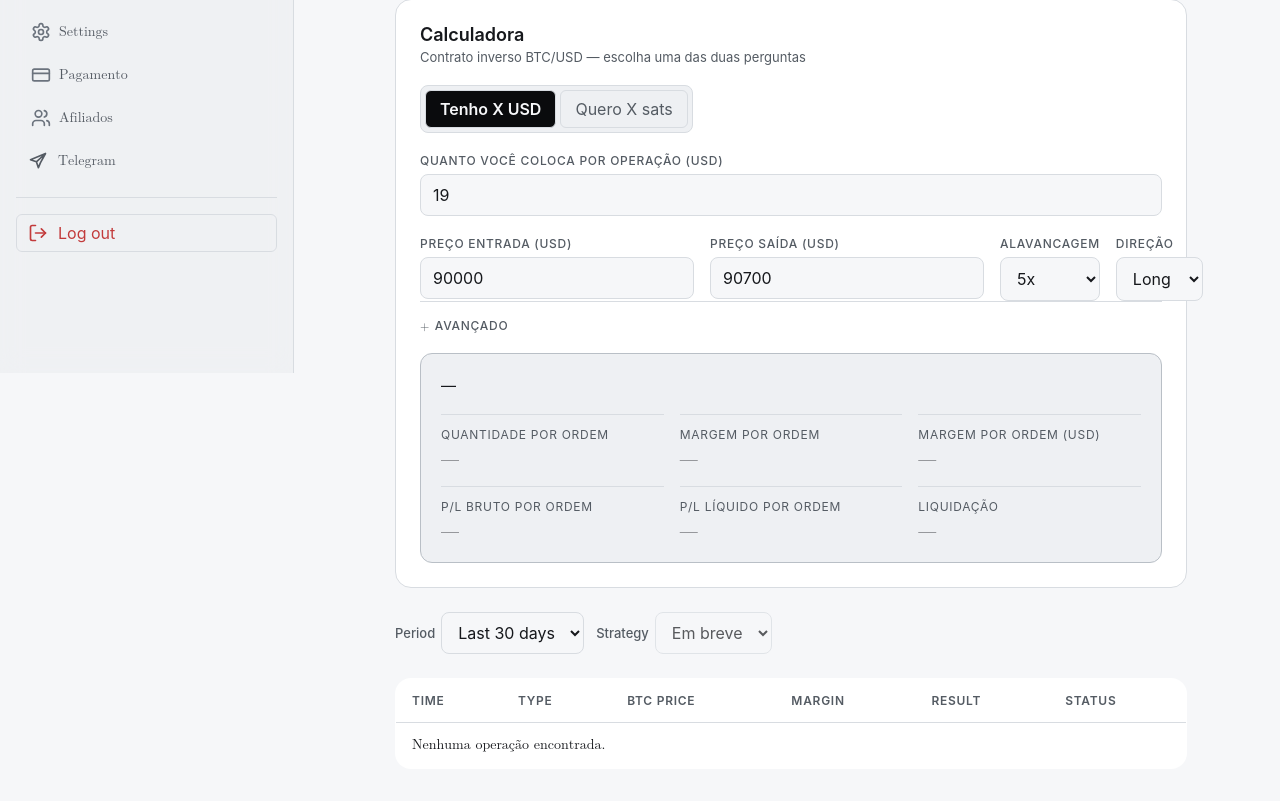
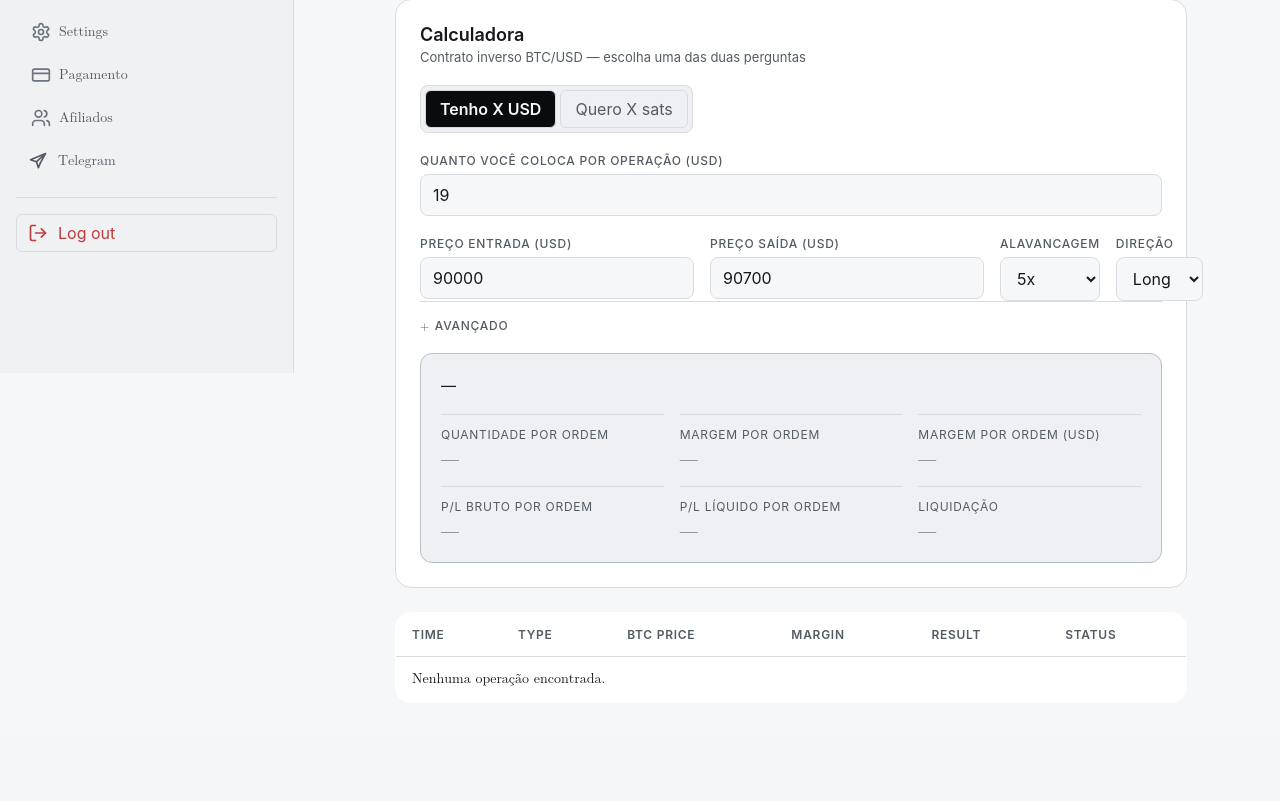
Before and after one commit to Leayxz/clark, a Django app: template source/operations/templates/operations.html in a window 1280 px wide. Shown: the part 427-1228 px from the top of the page. After the commit the page ends 1113 px from the top, so only its background shows below. Run offline with Django 3.2, Linux system fonts and the light colour scheme; the template is opened without the code that fills it, so the values that code supplies are empty.

Commit message:
chore(operations): remove seção de filtros sem uso
Remove a section clark-filters com os selects de Period e Strategy, que não possuíam nenhum event listener no operations.ts e representavam código morto na página.

```diff
--- a/source/operations/templates/operations.html
+++ b/source/operations/templates/operations.html
@@ -165,25 +165,6 @@
     </section>
 
 
-    <!-- -------------------------------------------- Filters -------------------------------------------- -->
-
-    <section class="clark-filters">
-        <div class="clark-filter-group">
-            <span class="clark-filter-label">Period</span>
-            <select class="clark-select" id="period-filter">
-                <option>Last 30 days</option>
-                <option>Today</option>
-                <option>All time</option>
-            </select>
-        </div>
-        <div class="clark-filter-group">
-            <span class="clark-filter-label">Strategy</span>
-            <select class="clark-select" id="strategy-filter" disabled>
-                <option>Em breve</option>
-            </select>
-        </div>
-    </section>
-
     <!-- -------------------------------------------- Operations Table -------------------------------------------- -->
 
     <table class="clark-ops-table">
```
